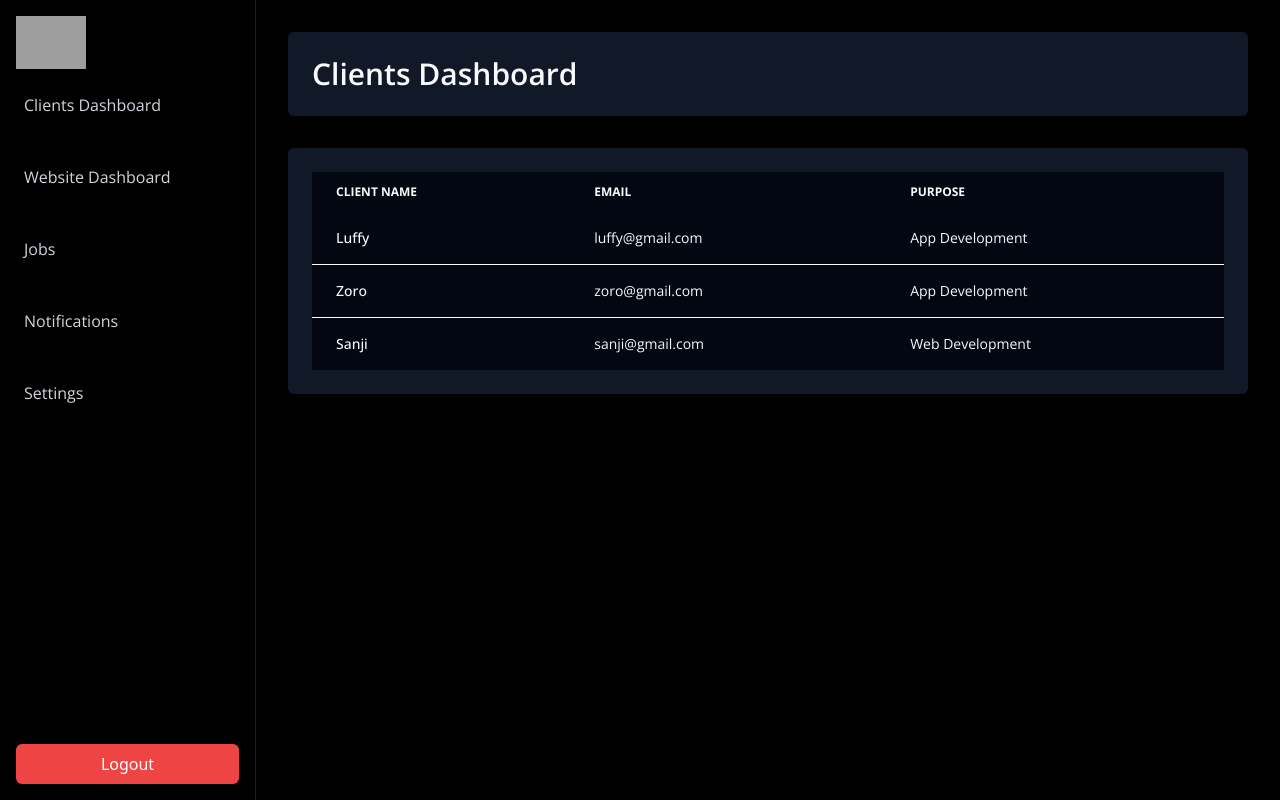
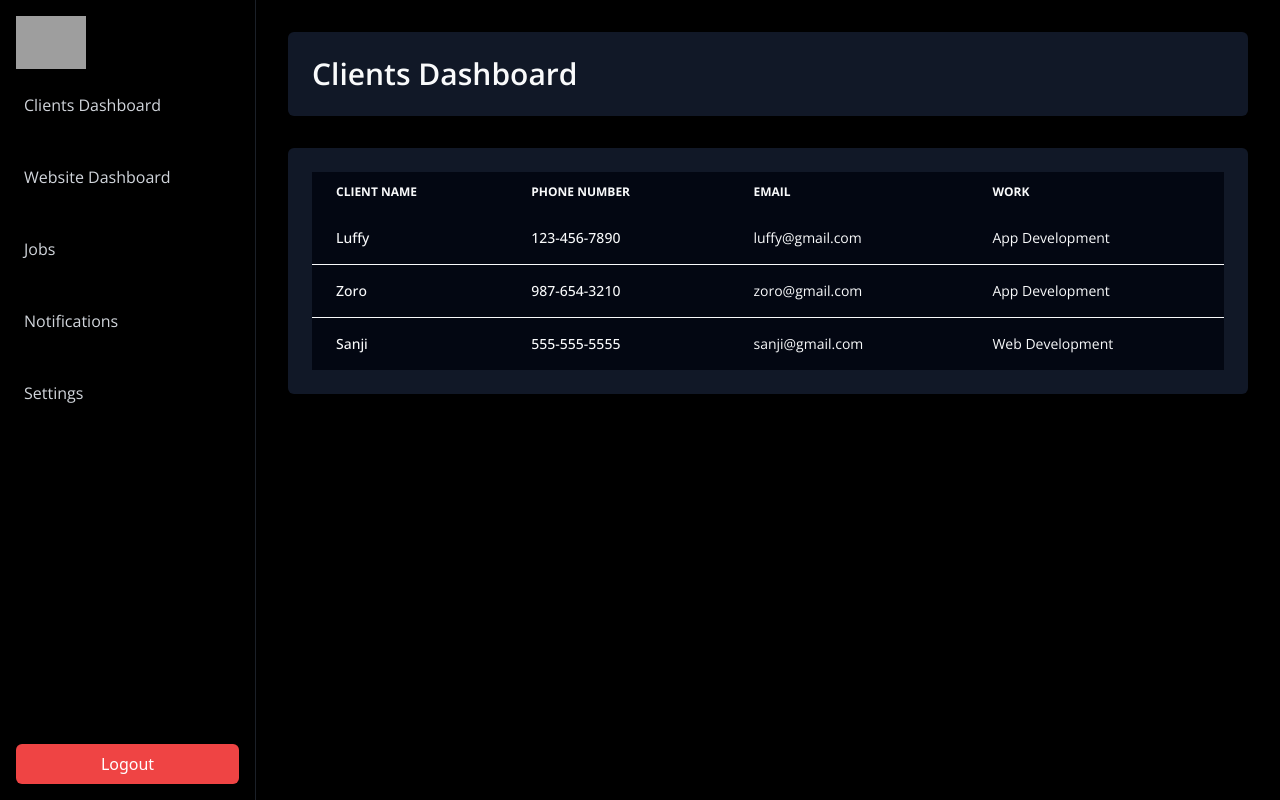
Before and after one commit to rakesh018/Dashboard_Triveda, a React (Vite) app: page / in a window 1280 px wide. Built offline with nearby package versions, Linux system fonts and the light colour scheme; grey boxes are pictures that could not be loaded.

Commit message:
impovements

```diff
--- a/package.json
+++ b/package.json
@@ -1,4 +1,5 @@
 {
+  "proxy":"http://localhost:4000/api/website/",
   "name": "dashboard",
   "private": true,
   "version": "0.0.0",
--- a/src/pages/ClientsDashboard.jsx
+++ b/src/pages/ClientsDashboard.jsx
@@ -2,10 +2,11 @@ import React from 'react';
 
 export default function ClientsDashboard() {
   const clients = [
-    { name: 'Luffy', email: 'luffy@gmail.com', purpose: 'App Development' },
-    { name: 'Zoro', email: 'zoro@gmail.com', purpose: 'App Development' },
-    { name: 'Sanji', email: 'sanji@gmail.com', purpose: 'Web Development' },
+    { name: 'Luffy', email: 'luffy@gmail.com', purpose: 'App Development', phone: '123-456-7890' },
+    { name: 'Zoro', email: 'zoro@gmail.com', purpose: 'App Development', phone: '987-654-3210' },
+    { name: 'Sanji', email: 'sanji@gmail.com', purpose: 'Web Development', phone: '555-555-5555' },
   ];
+
 
   return (
     <div className='w-full ml-64 min-h-screen bg-black p-8 text-textColor-light font-opensans'>
@@ -18,14 +19,17 @@ export default function ClientsDashboard() {
           <thead className='text-xs uppercase bg-gray-950 text-gray-50'>
             <tr>
               <th scope='col' className='px-6 py-3'>Client name</th>
+              <th scope='col' className='px-6 py-3'>Phone Number</th>
               <th scope='col' className='px-6 py-3'>Email</th>
-              <th scope='col' className='px-6 py-3'>Purpose</th>
+              <th scope='col' className='px-6 py-3'>Work</th>
             </tr>
           </thead>
           <tbody>
             {clients.map((client, index) => (
               <tr key={index} className={`bg-gray-950 ${index !== clients.length-1 ? 'border-b':''}  border-gray-50`}>
                 <th scope='row' className='px-6 py-4 font-medium text-gray-50'>{client.name}</th>
+                <th scope='row' className='px-6 py-4 font-medium text-gray-50'>{client.phone}</th>
+
                 <td className='px-6 py-4 text-gray-50'><a href={`mailto:${client.email}`}>{client.email}</a></td>
                 <td className='px-6 py-4 text-gray-50'>{client.purpose}</td>
               </tr>
--- a/src/pages/WebsiteDashboard.jsx
+++ b/src/pages/WebsiteDashboard.jsx
@@ -7,6 +7,7 @@ export default function WebsiteDashboard() {
                 <h1 className='text-3xl font-semibold text-gray-50'>Website Dashboard</h1>
             </div>
 
+
             <div className='bg-gray-900 shadow-md rounded-md p-6 mb-8'>
                 <h1 className='text-xl font-semibold text-gray-50'>Services</h1>
                 <div className='mt-4 flex flex-row gap-4 items-center'>
@@ -15,6 +16,7 @@ export default function WebsiteDashboard() {
                         placeholder='Add New Service'
                         className='bg-gray-800 border border-gray-700 text-gray-200 w-[500px] px-4 py-2 rounded-md outline-none focus:ring-2 focus:ring-gray-600'
                     />
+
                     <button
                         type="button"
                         className="text-white font-bold bg-violet-950 hover:bg-violet-600 focus:ring-4 rounded-md text-sm px-5 py-3"
@@ -22,6 +24,7 @@ export default function WebsiteDashboard() {
                         Add Service
                     </button>
                 </div>
+
             </div>
 
             <div className='bg-gray-900 shadow-md rounded-md p-6 mb-8'>
```
